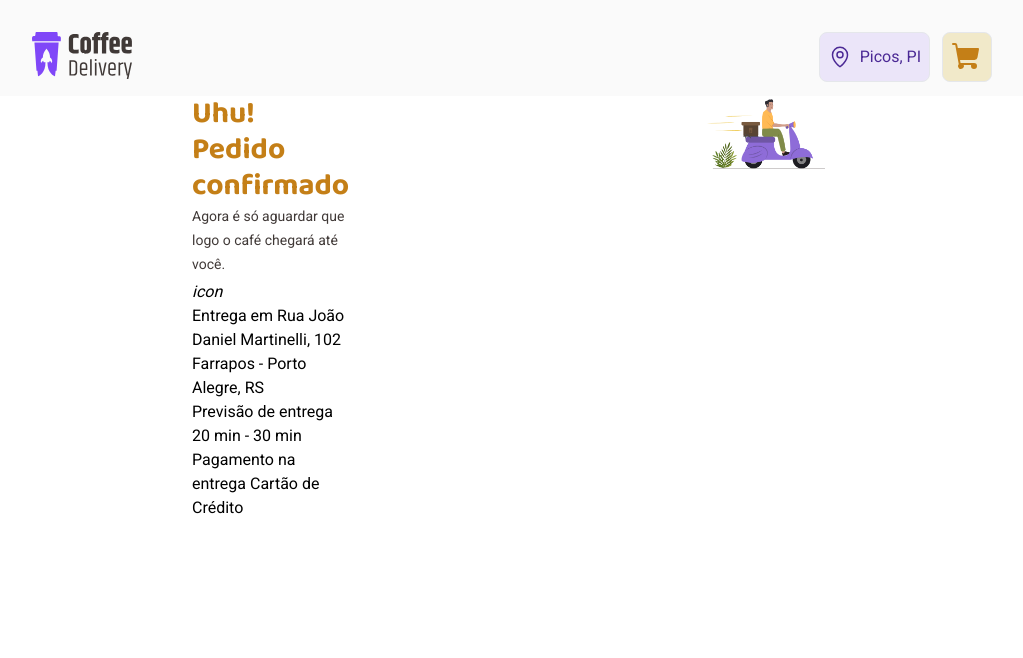
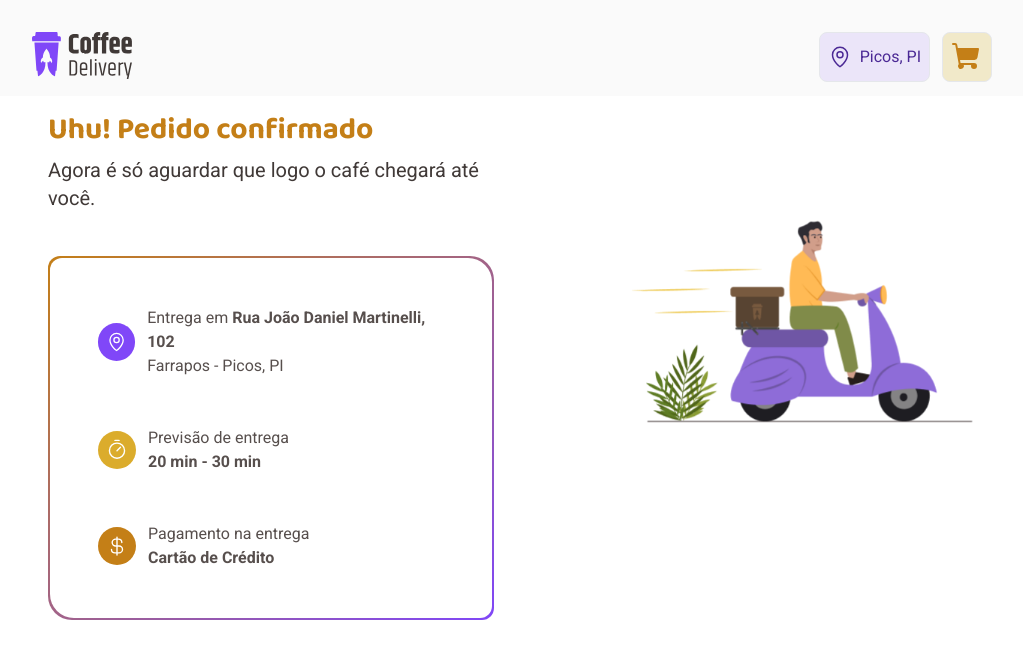
Before and after one commit to wellington-tinho/coffee-delivery, a Next.js app: page /success in a window 1280 px wide. Shown: the top 658 px of the page, without its empty margins (128-1151 px from the left). Built offline with nearby package versions, Linux system fonts and the light colour scheme.

Commit message:
feat: screen success

```diff
--- a/src/app/success/page.tsx
+++ b/src/app/success/page.tsx
@@ -1,41 +1,92 @@
 import Image from 'next/image'
 import Navbar from '../layout/navbar'
+import MapPin from '@/../public/assets/icons/Map'
+import Timer from '@/../public/assets/icons/Timer'
+import CurrencyDollar from '@/../public/assets/icons/CurrencyDollar'
 
 export default function Success() {
   return (
     <>
       <Navbar />
-      <div className="px-40 bg-base-white flex gap-8">
-        <div className="px-40 bg-base-white flex flex-col gap-1">
-          <div>
+      <div className="px-40 bg-base-white flex gap-28 justify-center ">
+        <div className=" bg-base-white flex flex-col gap-1 p-4 w-">
+          <div className="flex flex-col gap-2  ">
             <p className="text-3xl font-baloo text-brand-yellow-dark font-extrabold">
               Uhu! Pedido confirmado
             </p>
-            <span className="font-normal text-sm text-base-subtitle">
+            <span className="font-normal text-xl text-base-subtitle">
               Agora é só aguardar que logo o café chegará até você.
             </span>
           </div>
 
-          <ul>
-            <li>
-              <i>icon</i>
-              <div>
-                Entrega em Rua João Daniel Martinelli, 102 Farrapos - Porto
-                Alegre, RS
-              </div>
-            </li>
+          <div
+            className="bg-gradient-to-br
+            from-brand-yellow-dark
+            to-brand-purple
+            rounded-xl
+            rounded-bl-3xl rounded-tr-3xl
+            mt-10
+            "
+          >
+            <ul className="bg-white m-[2px] p-10 rounded-xl rounded-bl-3xl rounded-tr-3xl space-y-8">
+              <li className="flex gap-3 items-center w-200 rounded-md p-2 w-fit">
+                <MapPin
+                  className="
+                bg-brand-purple
+                fill-white
+                rounded-full
+                text-[38px]
+                p-2
+              "
+                />
+                <div className="flex flex-col text-base-text text-base">
+                  <span>
+                    Entrega em <strong>Rua João Daniel Martinelli, 102</strong>
+                  </span>
+                  <span>Farrapos - Picos, PI</span>
+                </div>
+              </li>
 
-            <li>Previsão de entrega 20 min - 30 min</li>
-
-            <li>Pagamento na entrega Cartão de Crédito</li>
-          </ul>
+              <li className="flex gap-3 items-center w-200 rounded-md p-2 w-fit">
+                <Timer
+                  className="
+                bg-brand-yellow
+                fill-white
+                rounded-full
+                text-[38px]
+                p-2
+              "
+                />
+                <div className="flex flex-col text-base-text text-base">
+                  <span>Previsão de entrega</span>
+                  <strong>20 min - 30 min</strong>
+                </div>
+              </li>
+              <li className="flex gap-3 items-center w-200 rounded-md p-2 w-fit">
+                <CurrencyDollar
+                  className="
+                bg-brand-yellow-dark
+                fill-white
+                rounded-full
+                text-[38px]
+                p-2
+              "
+                />
+                <div className="flex flex-col text-base-text text-base">
+                  <span>Pagamento na entrega</span>
+                  <strong>Cartão de Crédito</strong>
+                </div>
+              </li>
+            </ul>
+          </div>
         </div>
-        <div className="px-40 bg-base-white flex flex-col gap-1">
+        <div className=" bg-base-white flex flex-col gap-1 justify-center  ">
           <Image
             src="/assets/images/Illustration.png"
             alt="illustration"
             width={400}
             height={400}
+            className="animate-[bounce_20s_ease-in-out_infinite]"
           />
         </div>
       </div>
```
